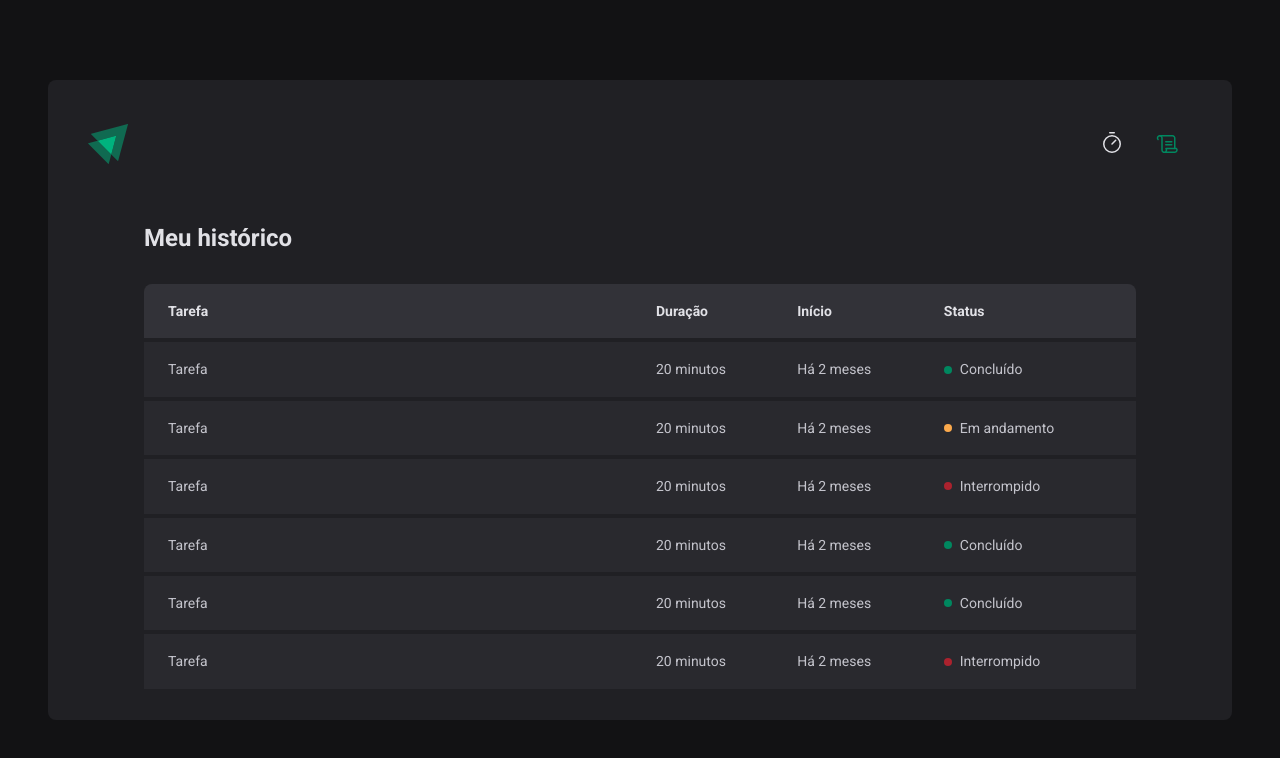
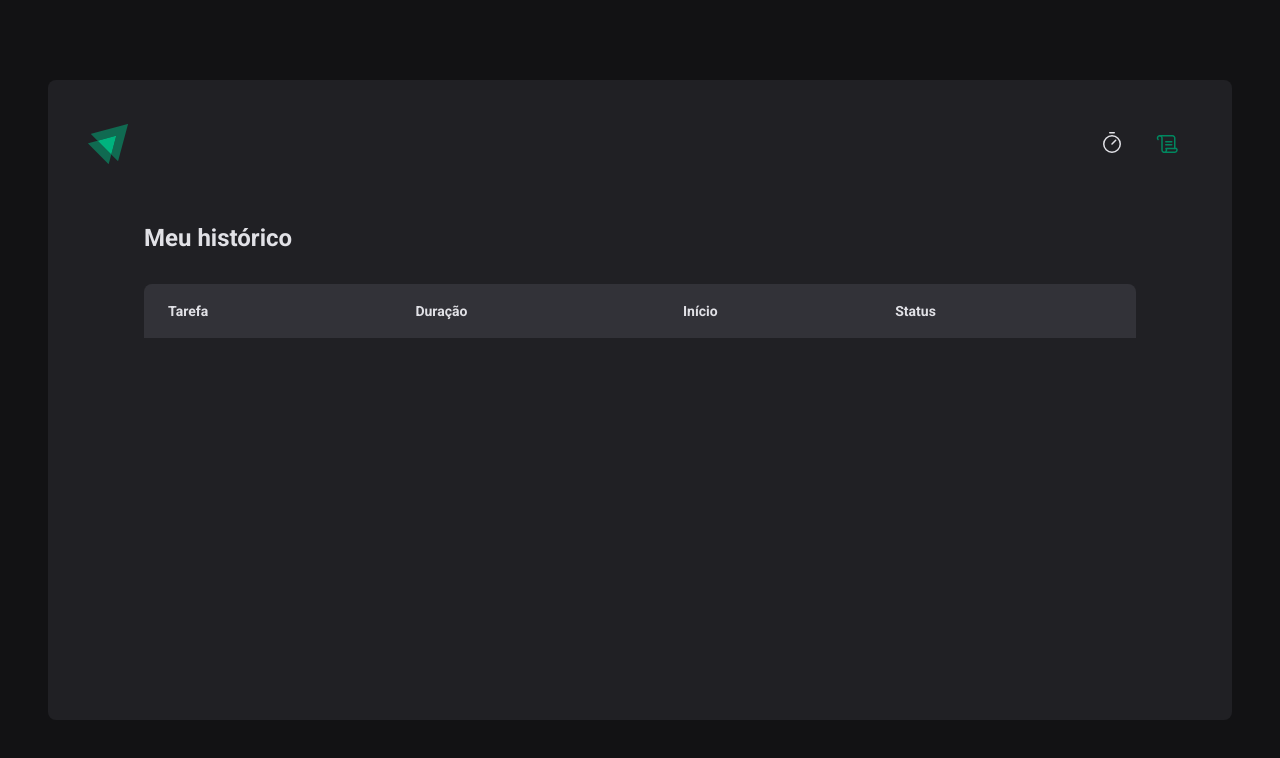
Before and after one commit to gahantognoli/02-ignite-timer, a React (Vite) app: page /history in a window 1280 px wide. Shown: the top 758 px of the page. Built offline with nearby package versions, Linux system fonts and the light colour scheme.

Commit message:
Separando context

```diff
--- a/src/App.tsx
+++ b/src/App.tsx
@@ -3,12 +3,15 @@
 import { GlobalStyle } from "./styles/global";
 import { BrowserRouter } from "react-router-dom";
 import { Router } from "./pages/Router";
+import { CyclesContextProvider } from "./contexts/CycleContext";
 
 export function App() {
   return (
     <ThemeProvider theme={defaultTheme}>
       <BrowserRouter>
-        <Router />
+        <CyclesContextProvider>
+          <Router />
+        </CyclesContextProvider>
       </BrowserRouter>
       <GlobalStyle />
     </ThemeProvider>
--- /dev/null
+++ b/src/contexts/CycleContext.tsx
@@ -0,0 +1,99 @@
+import { createContext, ReactNode, useState } from "react";
+
+interface Cycle {
+  id: string;
+  task: string;
+  minutesAmount: number;
+  startDate: Date;
+  interruptedDate?: Date;
+  finishedDate?: Date;
+}
+
+interface CreateCycleData {
+  task: string;
+  minutesAmount: number;
+}
+
+interface ClyclesContextType {
+  cycles: Cycle[];
+  activeCycle: Cycle | undefined;
+  activeCycleId: string | null;
+  markCurrentCycleAsFinished: () => void;
+  amountSecondsPassed: number;
+  setSecondsPassed: (seconds: number) => void;
+  createNewCycle: (data: CreateCycleData) => void;
+  interruptClycle: () => void;
+}
+
+export const CyclesContext = createContext({} as ClyclesContextType);
+
+interface CyclesContextProviderProps {
+  children: ReactNode;
+}
+
+export function CyclesContextProvider({
+  children,
+}: CyclesContextProviderProps) {
+  const [cycles, setCycles] = useState<Cycle[]>([]);
+  const [activeCycleId, setActiveCycleId] = useState<string | null>(null);
+  const [amountSecondsPassed, setAmountSecondsPassed] = useState(0);
+  const activeCycle = cycles.find((cycle) => cycle.id === activeCycleId);
+
+  function createNewCycle(data: CreateCycleData) {
+    const newCycle: Cycle = {
+      id: String(new Date().getTime()),
+      task: data.task,
+      minutesAmount: data.minutesAmount,
+      startDate: new Date(),
+    };
+    setCycles((state) => [...state, newCycle]);
+    setActiveCycleId(newCycle.id);
+    setAmountSecondsPassed(0);
+  }
+
+  function interruptClycle() {
+    setCycles((state) =>
+      state.map((cycle) => {
+        if (cycle.id === activeCycleId) {
+          return { ...cycle, interruptedDate: new Date() };
+        } else {
+          return cycle;
+        }
+      })
+    );
+    setActiveCycleId(null);
+  }
+
+  function markCurrentCycleAsFinished() {
+    setCycles((state) =>
+      state.map((cycle) => {
+        if (cycle.id === activeCycleId) {
+          return { ...cycle, finishedDate: new Date() };
+        } else {
+          return cycle;
+        }
+      })
+    );
+  }
+
+  function setSecondsPassed(seconds: number) {
+    setAmountSecondsPassed(seconds);
+  }
+
+  return (
+    <CyclesContext.Provider
+      value={{
+        cycles,
+        activeCycle,
+        activeCycleId,
+        markCurrentCycleAsFinished,
+        amountSecondsPassed,
+        setSecondsPassed,
+        createNewCycle,
+        interruptClycle,
+      }}
+    >
+      {children}
+    </CyclesContext.Provider>
+  );
+}
--- a/src/pages/History/index.tsx
+++ b/src/pages/History/index.tsx
@@ -1,6 +1,11 @@
+import { useContext } from "react";
 import { HistoryContainer, HistoryList, Status } from "./styles";
+import { CyclesContext } from "../../contexts/CycleContext";
+import { formatDistanceToNow } from "date-fns";
+import { ptBR } from "date-fns/locale/pt-BR";
 
 export function History() {
+  const { cycles } = useContext(CyclesContext);
   return (
     <HistoryContainer>
       <h1>Meu histórico</h1>
@@ -16,54 +21,29 @@
             </tr>
           </thead>
           <tbody>
-            <tr>
-              <td>Tarefa</td>
-              <td>20 minutos</td>
-              <td>Há 2 meses</td>
-              <td>
-                <Status statusColor="green">Concluído</Status>
-              </td>
-            </tr>
-            <tr>
-              <td>Tarefa</td>
-              <td>20 minutos</td>
-              <td>Há 2 meses</td>
-              <td>
-                <Status statusColor="yellow">Em andamento</Status>
-              </td>
-            </tr>
-            <tr>
-              <td>Tarefa</td>
-              <td>20 minutos</td>
-              <td>Há 2 meses</td>
-              <td>
-                <Status statusColor="red">Interrompido</Status>
-              </td>
-            </tr>
-            <tr>
-              <td>Tarefa</td>
-              <td>20 minutos</td>
-              <td>Há 2 meses</td>
-              <td>
-                <Status statusColor="green">Concluído</Status>
-              </td>
-            </tr>
-            <tr>
-              <td>Tarefa</td>
-              <td>20 minutos</td>
-              <td>Há 2 meses</td>
-              <td>
-                <Status statusColor="green">Concluído</Status>
-              </td>
-            </tr>
-            <tr>
-              <td>Tarefa</td>
-              <td>20 minutos</td>
-              <td>Há 2 meses</td>
-              <td>
-                <Status statusColor="red">Interrompido</Status>
-              </td>
-            </tr>
+            {cycles.map((cycle) => (
+              <tr key={cycle.id}>
+                <td>{cycle.task}</td>
+                <td>{cycle.minutesAmount} minutos</td>
+                <td>
+                  {formatDistanceToNow(cycle.startDate, {
+                    addSuffix: true,
+                    locale: ptBR,
+                  })}
+                </td>
+                <td>
+                  {cycle.finishedDate && (
+                    <Status statusColor="green">Concluído</Status>
+                  )}
+                  {cycle.interruptedDate && (
+                    <Status statusColor="red">Interrompido</Status>
+                  )}
+                  {!cycle.finishedDate && !cycle.interruptedDate && (
+                    <Status statusColor="yellow">Andamento</Status>
+                  )}
+                </td>
+              </tr>
+            ))}
           </tbody>
         </table>
       </HistoryList>
--- a/src/pages/Home/components/Countdown/index.tsx
+++ b/src/pages/Home/components/Countdown/index.tsx
@@ -1,7 +1,7 @@
 import { useContext, useEffect } from "react";
 import { CountdownContainer, Separator } from "./styles";
 import { differenceInSeconds } from "date-fns";
-import { CyclesContext } from "../..";
+import { CyclesContext } from "../../../../contexts/CycleContext";
 
 export function Countdown() {
   const {
--- a/src/pages/Home/components/NewClycleFrom/index.tsx
+++ b/src/pages/Home/components/NewClycleFrom/index.tsx
@@ -1,7 +1,7 @@
 import { FormContainer, MinutesAmountInput, TaskInput } from "./styles";
 import { useContext } from "react";
-import { CyclesContext } from "../..";
 import { useFormContext } from "react-hook-form";
+import { CyclesContext } from "../../../../contexts/CycleContext";
 
 export function NewClycleForm() {
   const { activeCycle } = useContext(CyclesContext);
--- a/src/pages/Home/index.tsx
+++ b/src/pages/Home/index.tsx
@@ -5,21 +5,13 @@
   StopCountdownButton,
 } from "./styles";
 
-import { createContext, useState } from "react";
 import { NewClycleForm } from "./components/NewClycleFrom";
 import { Countdown } from "./components/Countdown";
 import * as zod from "zod";
 import { zodResolver } from "@hookform/resolvers/zod";
 import { FormProvider, useForm } from "react-hook-form";
-
-interface Cycle {
-  id: string;
-  task: string;
-  minutesAmount: number;
-  startDate: Date;
-  interruptedDate?: Date;
-  finishedDate?: Date;
-}
+import { useContext } from "react";
+import { CyclesContext } from "../../contexts/CycleContext";
 
 const newClycleFormValidationSchema = zod.object({
   task: zod.string().min(1, "Informe a tarefa"),
@@ -31,21 +23,9 @@
 
 type NewClycleFormData = zod.infer<typeof newClycleFormValidationSchema>;
 
-interface ClyclesContextType {
-  activeCycle: Cycle | undefined;
-  activeCycleId: string | null;
-  markCurrentCycleAsFinished: () => void;
-  amountSecondsPassed: number;
-  setSecondsPassed: (seconds: number) => void;
-}
-
-export const CyclesContext = createContext({} as ClyclesContextType);
-
 export function Home() {
-  const [cycles, setCycles] = useState<Cycle[]>([]);
-  const [activeCycleId, setActiveCycleId] = useState<string | null>(null);
-  const [amountSecondsPassed, setAmountSecondsPassed] = useState(0);
-  const activeCycle = cycles.find((cycle) => cycle.id === activeCycleId);
+  const { createNewCycle, interruptClycle, activeCycle } =
+    useContext(CyclesContext);
   const newCycleForm = useForm<NewClycleFormData>({
     resolver: zodResolver(newClycleFormValidationSchema),
     defaultValues: {
@@ -53,72 +33,25 @@
       minutesAmount: 0,
     },
   });
-  const { handleSubmit, reset, watch } = newCycleForm;
+  const { handleSubmit, watch, reset } = newCycleForm;
   const task = watch("task");
   const isSubmitDisabled = !task;
 
-  function handleCreateNewCycle(data: NewClycleFormData) {
-    const newCycle: Cycle = {
-      id: String(new Date().getTime()),
-      task: data.task,
-      minutesAmount: data.minutesAmount,
-      startDate: new Date(),
-    };
-    setCycles((state) => [...state, newCycle]);
-    setActiveCycleId(newCycle.id);
-    setAmountSecondsPassed(0);
-    reset();
-  }
-
-  function handleInterruptClycle() {
-    setCycles((state) =>
-      state.map((cycle) => {
-        if (cycle.id === activeCycleId) {
-          return { ...cycle, interruptedDate: new Date() };
-        } else {
-          return cycle;
-        }
-      })
-    );
-    setActiveCycleId(null);
-  }
-
-  function markCurrentCycleAsFinished() {
-    setCycles((state) =>
-      state.map((cycle) => {
-        if (cycle.id === activeCycleId) {
-          return { ...cycle, finishedDate: new Date() };
-        } else {
-          return cycle;
-        }
-      })
-    );
-  }
-
-  function setSecondsPassed(seconds: number) {
-    setAmountSecondsPassed(seconds);
+  function handleCreateNewCycle(data: NewClycleFormData){
+    createNewCycle(data)
+    reset()
   }
 
   return (
     <HomeContainer>
       <form onSubmit={handleSubmit(handleCreateNewCycle)} action="">
-        <CyclesContext.Provider
-          value={{
-            activeCycle: activeCycle,
-            activeCycleId: activeCycleId,
-            markCurrentCycleAsFinished: markCurrentCycleAsFinished,
-            amountSecondsPassed: amountSecondsPassed,
-            setSecondsPassed: setSecondsPassed,
-          }}
-        >
-          <FormProvider {...newCycleForm}>
-            <NewClycleForm />
-          </FormProvider>
-          <Countdown />
-        </CyclesContext.Provider>
+        <FormProvider {...newCycleForm}>
+          <NewClycleForm />
+        </FormProvider>
+        <Countdown />
 
         {activeCycle ? (
-          <StopCountdownButton type="button" onClick={handleInterruptClycle}>
+          <StopCountdownButton type="button" onClick={interruptClycle}>
             <HandPalm size={24} />
             Interromper
           </StopCountdownButton>
```
